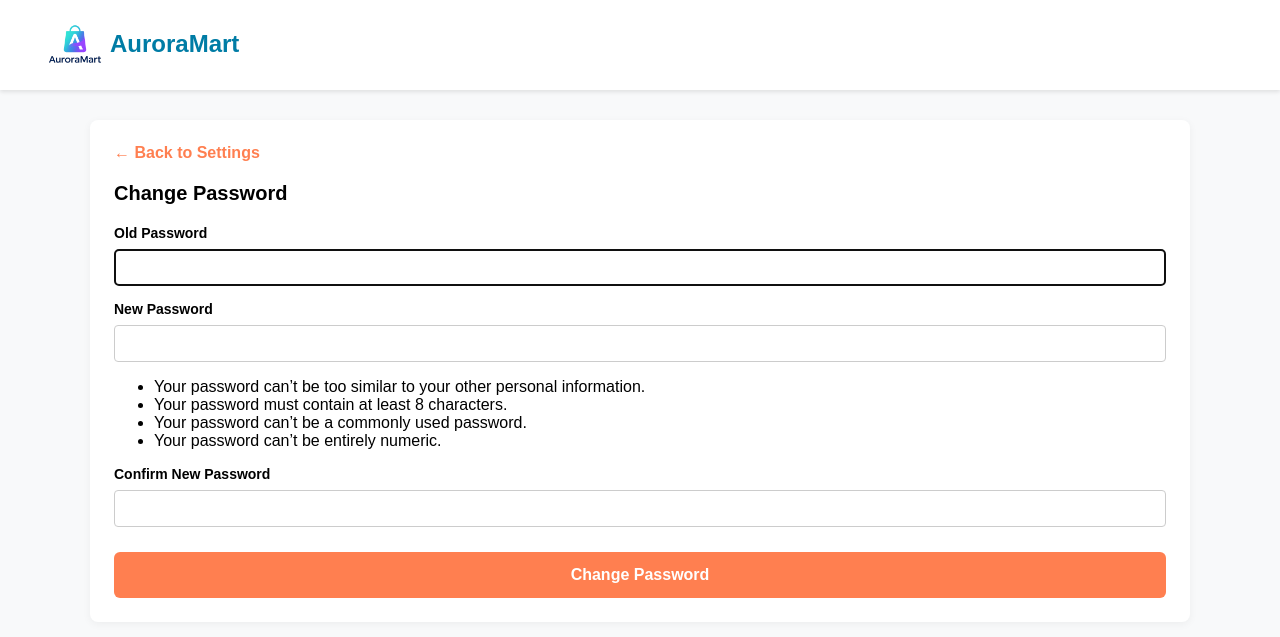
After one commit to sucrameht/aurora-mart, a Django app: page /storefront/profile/change-password/ in a window 1280 px wide. The commit adds this page. Shown: the top 637 px of the page. Run offline with Django 5.2, Linux system fonts and the light colour scheme; a user stored in the database is signed in.

Commit message:
change password functionality done

```diff
--- /dev/null
+++ b/aurora_mart_proj/storefront/static/storefront/css/change_password.css
@@ -0,0 +1,23 @@
+    .help-text {
+        font-size: 0.8rem;
+        color: #6c757d;
+        margin-top: 5px;
+    }
+    .form-errors {
+        background-color: #f8d7da;
+        color: #721c24;
+        padding: 10px;
+        border-radius: 5px;
+        margin-bottom: 15px;
+    }
+    .form-errors p {
+        margin: 0;
+    }
+    /* Ensure form inputs from Django render correctly */
+    .form-card input[type="password"] {
+        width: 100%;
+        padding: 10px;
+        border: 1px solid #ccc;
+        border-radius: 4px;
+        box-sizing: border-box;
+    }
--- /dev/null
+++ b/aurora_mart_proj/storefront/templates/change_password.html
@@ -0,0 +1,74 @@
+{% load static %}
+<!DOCTYPE html>
+<html lang="en">
+<head>
+    <meta charset="UTF-8">
+    <meta name="viewport" content="width=device-width, initial-scale=1.0">
+    <title>Change Password</title>
+    <link rel="stylesheet" href="{% static 'storefront/css/storefront.css' %}">
+    <link rel="stylesheet" href="{% static 'storefront/css/checkout.css' %}">
+    <link rel="stylesheet" href="{% static 'storefront/css/profile_settings.css' %}">
+    <link rel="stylesheet" href="{% static 'storefront/css/change_password.css' %}">
+</head>
+<body>
+    {% if messages %}
+        <div class="message-container">
+            {% for message in messages %}
+                <div class="message {{ message.tags }}">
+                    {{ message }}
+                </div>
+            {% endfor %}
+        </div>
+    {% endif %}
+    <div class="header">
+        <div class="logo" onclick="window.location.href='{% url 'storefront_home' %}'">
+            <img src="{% static 'storefront/images/AuroraMartLogo.png' %}" alt="AuroraMart Logo" class="logo-img">
+            <span class="logo-text">AuroraMart</span>
+        </div>
+    </div>
+
+    <div class="checkout-container">
+        <form class="checkout-forms" method="POST" action="{% url 'change_password' %}">
+            {% csrf_token %}
+
+            <div class="form-card">
+                <a href="{% url 'profile_settings' %}" class="back-link">&larr; Back to Settings</a>
+                <h2>Change Password</h2>
+
+                {% if form.errors %}
+                    <div class="form-errors">
+                        {% for field in form %}
+                            {% for error in field.errors %}
+                                <p>{{ error }}</p>
+                            {% endfor %}
+                        {% endfor %}
+                        {% for error in form.non_field_errors %}
+                            <p>{{ error }}</p>
+                        {% endfor %}
+                    </div>
+                {% endif %}
+
+                <div class="form-group">
+                    <label for="id_old_password">Old Password</label>
+                    {{ form.old_password }}
+                </div>
+
+                <div class="form-group">
+                    <label for="id_new_password1">New Password</label>
+                    {{ form.new_password1 }}
+                    {% if form.new_password1.help_text %}
+                        <p class="help-text">{{ form.new_password1.help_text|safe }}</p>
+                    {% endif %}
+                </div>
+
+                <div class="form-group">
+                    <label for="id_new_password2">Confirm New Password</label>
+                    {{ form.new_password2 }}
+                </div>
+
+                <button type="submit" class="complete-payment-btn">Change Password</button>
+            </div>
+        </form>
+    </div>
+</body>
+</html>
--- a/aurora_mart_proj/storefront/urls.py
+++ b/aurora_mart_proj/storefront/urls.py
@@ -21,4 +21,5 @@ urlpatterns = [
     path('profile/addresses/', ManageAddressesView.as_view(), name='manage_addresses'),
     path('profile/addresses/edit/<int:pk>/', EditShippingAddressView.as_view(), name='edit_shipping_address'),
     path('profile/addresses/delete/<int:pk>/', DeleteShippingAddressView.as_view(), name='delete_shipping_address'),
+    path('profile/change-password/', ChangePasswordView.as_view(), name='change_password'),
 ]
--- a/aurora_mart_proj/storefront/views.py
+++ b/aurora_mart_proj/storefront/views.py
@@ -14,6 +14,8 @@ from authentication.models import UserProfile
 import pandas as pd
 from django.apps import apps
 from django.db import transaction
+from django.contrib.auth import update_session_auth_hash
+from django.contrib.auth.forms import PasswordChangeForm
 
 APP_PATH = apps.get_app_config('storefront').path
 
@@ -999,3 +1001,28 @@ class DeleteShippingAddressView(LoginRequiredMixin, View):
         except Exception as e:
             messages.error(request, f"Error deleting address: {e}")
         return redirect('manage_addresses')
+
+
+class ChangePasswordView(LoginRequiredMixin, View):
+    template_name = 'change_password.html'
+    form_class = PasswordChangeForm
+
+    def get(self, request, *args, **kwargs):
+        form = self.form_class(user=request.user)
+        context = {'form': form}
+        return render(request, self.template_name, context)
+
+    def post(self, request, *args, **kwargs):
+        form = self.form_class(user=request.user, data=request.POST)
+        if form.is_valid():
+            user = form.save()
+            # Important to keep the user logged in after password change
+            update_session_auth_hash(request, user)
+            messages.success(request, 'Your password was successfully updated!')
+            return redirect('profile_settings')
+        else:
+            # The form will contain the error messages
+            messages.error(request, 'Please correct the errors below.')
+
+        context = {'form': form}
+        return render(request, self.template_name, context)
```
Also changed, not shown: aurora_mart_proj/storefront/templates/profile_settings.html (+11 -2 lines).
